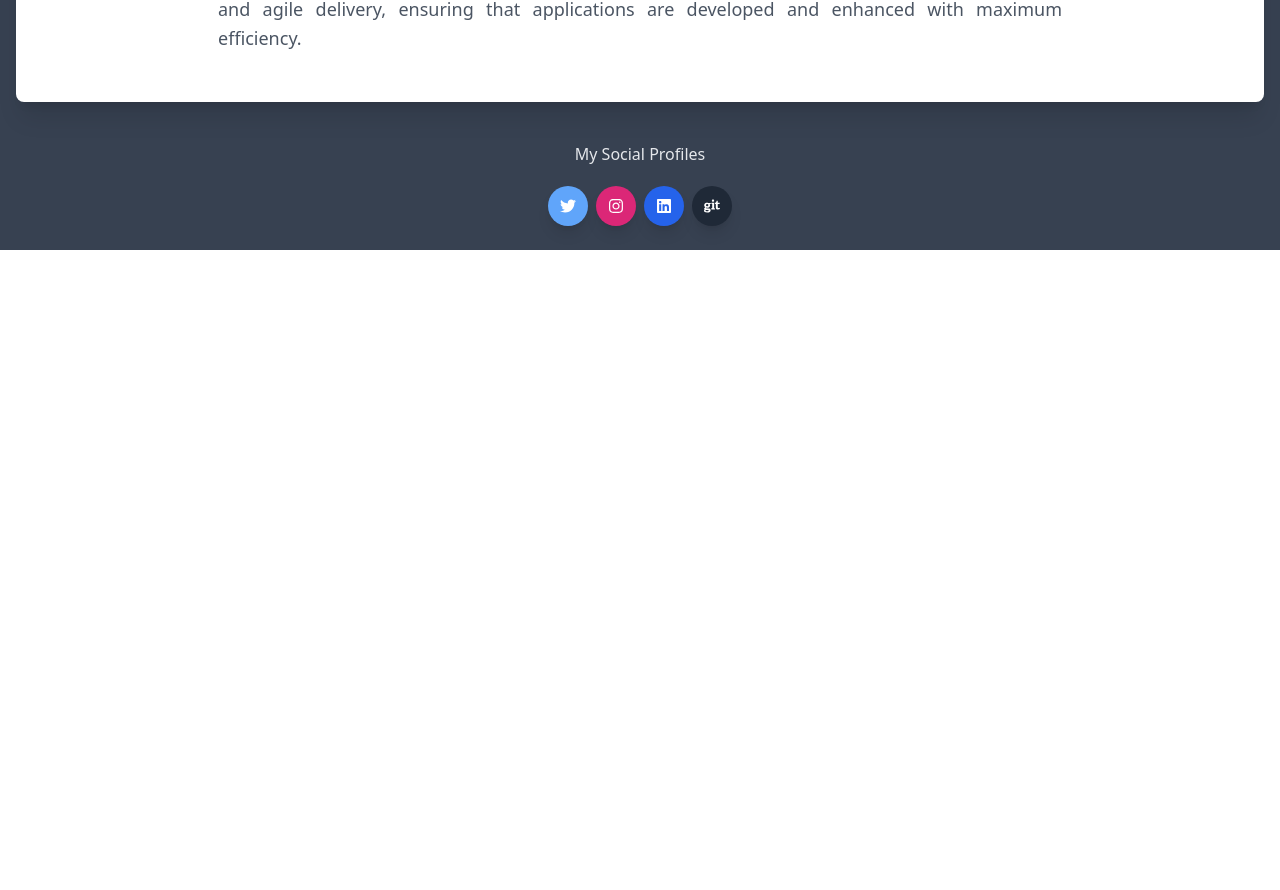
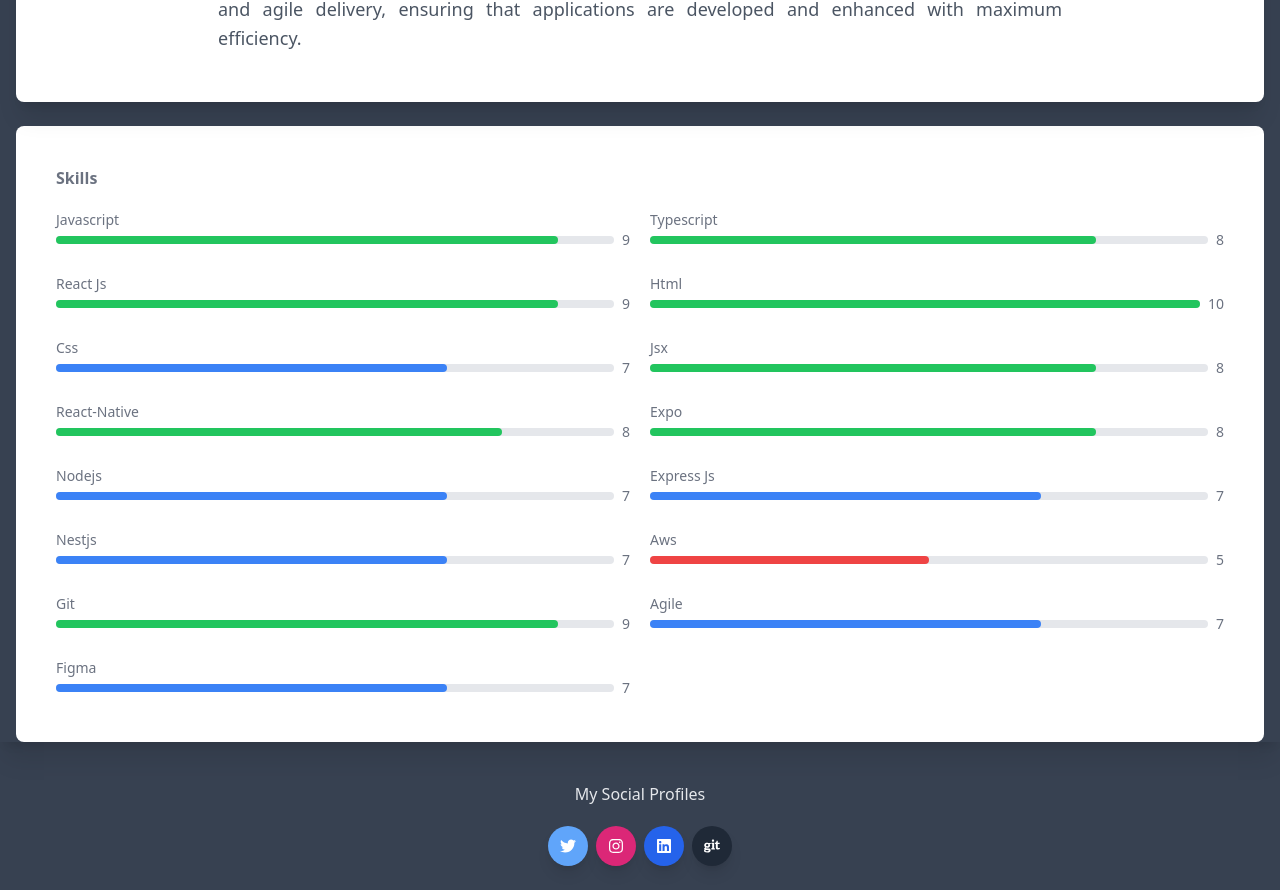
Before and after one commit to rivailJunior/profile, a Next.js app: page /en in a window 1280 px wide. Shown: the part 818-1708 px from the top of the page. Before the commit the page ends 1068 px from the top, so only its background shows below. Built offline with nearby package versions, Linux system fonts and the light colour scheme.

Commit message:
feat: add new card at home

```diff
--- a/app/[locale]/page.tsx
+++ b/app/[locale]/page.tsx
@@ -3,6 +3,7 @@
   Footer,
   CardContainer,
   FixedTranslateButton,
+  CardSkills,
 } from "../../src/components";
 
 export default function Profile() {
@@ -10,6 +11,7 @@
     <div className="bg-gray-700">
       <div className="profile-page">
         <CardContainer />
+        <CardSkills />
         <FixedTranslateButton />
       </div>
       <Footer />
--- /dev/null
+++ b/src/components/card-skills.tsx
@@ -0,0 +1,118 @@
+import React from "react";
+
+type TSkills = {
+  name: string;
+  value: number;
+};
+
+const skills: TSkills[] = [
+  {
+    name: "javascript",
+    value: 9,
+  },
+  {
+    name: "typescript",
+    value: 8,
+  },
+  {
+    name: "react js",
+    value: 9,
+  },
+  {
+    name: "html",
+    value: 10,
+  },
+  {
+    name: "css",
+    value: 7,
+  },
+  {
+    name: "jsx",
+    value: 8,
+  },
+  {
+    name: "react-native",
+    value: 8,
+  },
+  {
+    name: "expo",
+    value: 8,
+  },
+  {
+    name: "nodejs",
+    value: 7,
+  },
+  {
+    name: "express js",
+    value: 7,
+  },
+  {
+    name: "nestjs",
+    value: 7,
+  },
+  {
+    name: "aws",
+    value: 5,
+  },
+  {
+    name: "git",
+    value: 9,
+  },
+  {
+    name: "agile",
+    value: 7,
+  },
+  {
+    name: "figma",
+    value: 7,
+  },
+];
+
+const SkillItem = ({ name, value }: TSkills) => {
+  const stylePercentage = `${value * 10}%`;
+  const stylePercentageColor =
+    value > 7 ? "bg-green-500" : value <= 5 ? "bg-red-500" : "bg-blue-500";
+  return (
+    <div>
+      <dl>
+        <dt className="text-sm font-medium capitalize text-gray-500 dark:text-gray-400">
+          {name}
+        </dt>
+        <dd className="mb-1 flex items-center">
+          <div className="mr-2 h-2 w-full rounded bg-gray-200 dark:bg-gray-700">
+            <div
+              className={`h-2 rounded ${stylePercentageColor}`}
+              style={{ width: stylePercentage }}
+            />
+          </div>
+          <span className="text-sm font-medium text-gray-500 dark:text-gray-400">
+            {value}
+          </span>
+        </dd>
+      </dl>
+    </div>
+  );
+};
+
+export default function CardSkills() {
+  return (
+    <div className="container mx-auto px-4 shadow-xl">
+      <div className="rounded-lg bg-white p-10 ">
+        <h5 className="pb-5 font-semibold leading-normal text-gray-500">
+          Skills
+        </h5>
+        <div className="gap-5 sm:grid sm:grid-cols-2">
+          {skills.map((skill) => {
+            return (
+              <SkillItem
+                key={skill.name}
+                name={skill.name}
+                value={skill.value}
+              />
+            );
+          })}
+        </div>
+      </div>
+    </div>
+  );
+}
--- a/src/components/index.tsx
+++ b/src/components/index.tsx
@@ -1,3 +1,4 @@
+export { default as CardSkills } from "./card-skills";
 export { default as Footer } from "./footer";
 export { default as CardContainer } from "./card-container";
 // export { default as HeaderImage } from "./header-image";
```
